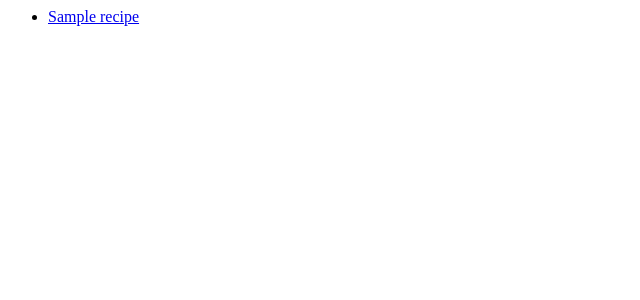
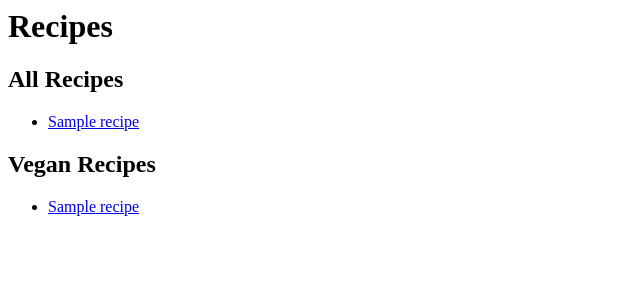
Before and after one commit to dscush/dancusher-django, a Django app: page /recipes/ in a window 1280 px wide. Before the commit the part shown is almost empty. Shown: the top 300 px of the page, without its empty margins (0-640 px from the left). Run offline with Django 3.2, Linux system fonts and the light colour scheme; tables that the repository leaves empty hold one stand-in row (values such as "Sample post").

Commit message:
Add vegan flag

```diff
--- a/recipes/models.py
+++ b/recipes/models.py
@@ -12,6 +12,7 @@ class Ingredient(models.Model):
     fiber = models.FloatField()
     sugar = models.FloatField()
     protein = models.FloatField()
+    is_vegan = models.BooleanField()
 
     def __str__(self):
         return self.name
@@ -23,6 +24,12 @@ class Recipe(models.Model):
     ingredients = models.ManyToManyField(Ingredient, through='RecipeIngredient')
     servings = models.FloatField()
 
+    def is_vegan(self):
+        for ingredient in self.ingredients.all():
+            if not ingredient.is_vegan:
+                return False
+        return True
+
     def __str__(self):
         return self.name
 
--- a/recipes/templates/recipes/index.html
+++ b/recipes/templates/recipes/index.html
@@ -1,9 +1,27 @@
+<h1>Recipes</h1>
+<div>
 {% if recipe_list %}
+    <div>
+        <h2>All Recipes</h2>
         <ul>
         {% for recipe in recipe_list %}
             <li><a href="/recipes/{{ recipe.id }}/">{{ recipe.name }}</a></li>
         {% endfor %}
         </ul>
+    </div>
+    <div>
+        <h2>Vegan Recipes</h2>
+        <ul>
+        {% for recipe in recipe_list %}
+            {% if recipe.is_vegan %}
+            <li><a href="/recipes/{{ recipe.id }}/">{{ recipe.name }}</a></li>
+            {% endif %}
+        {% endfor %}
+        </ul>
+    </div>
 {% else %}
+    <div>
         <p>No recipes are available.</p>
+    </div>
 {% endif %}
+</div>
```
Also changed, not shown: recipes/migrations/0006_ingredient_is_vegan.py (added). Lines whose indentation alone changed are shown as unchanged.
